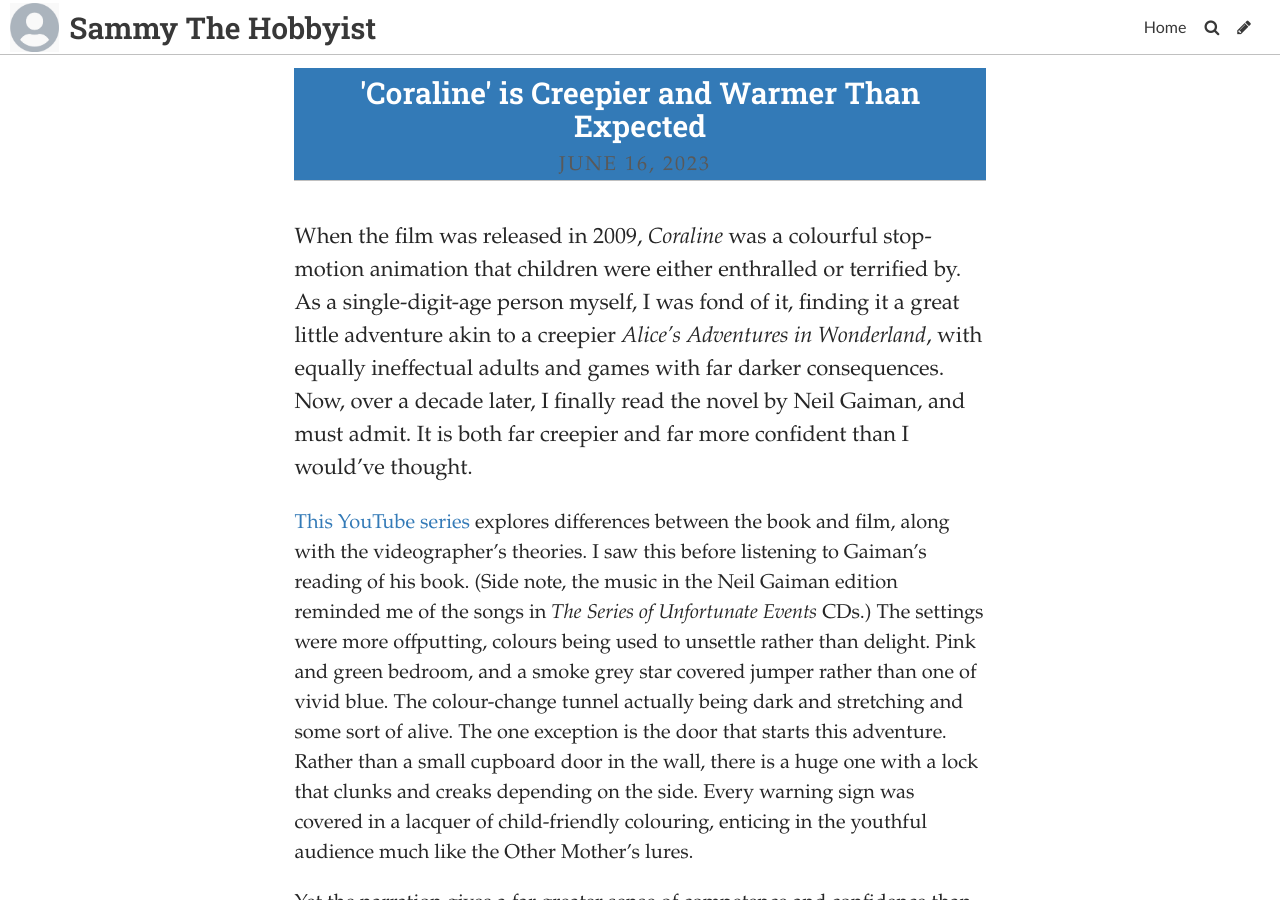
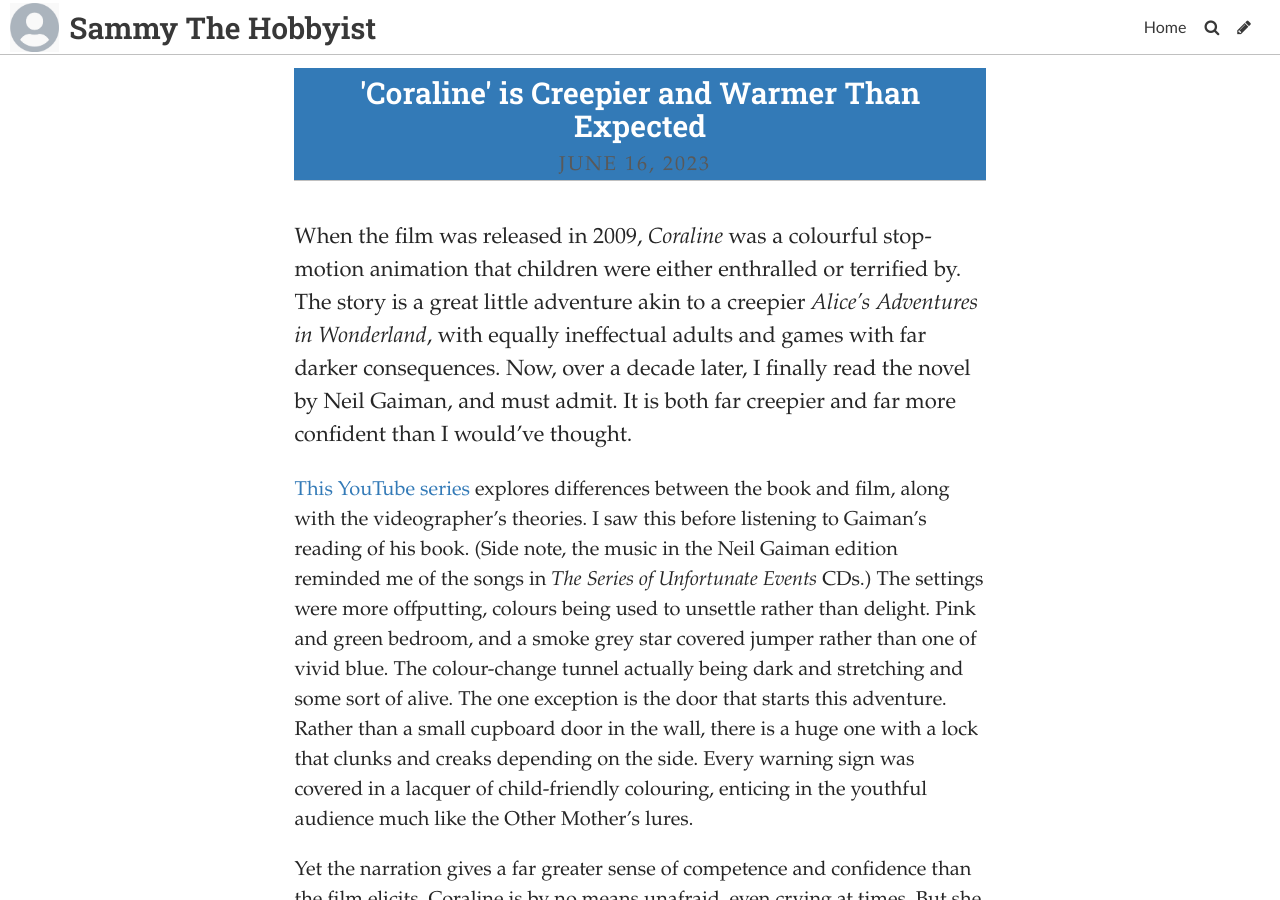
Before and after one commit to SammySpinsAYarn/Blog, a Jekyll site: the page built from _posts/2023-06-09-need-an-idea.md, in a window 1280 px wide and 900 px high. Built offline with Jekyll 4.4.1, drawn with Linux system fonts in a browser that asks for light colours; some web fonts are replaced.

Commit message:
Update Post “2023-06-09-need-an-idea”

```diff
--- a/_posts/2023-06-09-need-an-idea.md
+++ b/_posts/2023-06-09-need-an-idea.md
@@ -5,7 +5,7 @@
 title_color: "#ffffff"
 comments: false
 ---
-When the film was released in 2009, *Coraline* was a colourful stop-motion animation that children were either enthralled or terrified by. As a single-digit-age person myself, I was fond of it, finding it a great little adventure akin to a creepier *Alice's Adventures in Wonderland*, with equally ineffectual adults and games with far darker consequences. Now, over a decade later, I finally read the novel by Neil Gaiman, and must admit. It is both far creepier and far more confident than I would've thought.
+When the film was released in 2009, *Coraline* was a colourful stop-motion animation that children were either enthralled or terrified by. The story is a great little adventure akin to a creepier *Alice's Adventures in Wonderland*, with equally ineffectual adults and games with far darker consequences. Now, over a decade later, I finally read the novel by Neil Gaiman, and must admit. It is both far creepier and far more confident than I would've thought.
 
 [T﻿his YouTube series](https://www.youtube.com/watch?v=y2d1XYcMTDY&list=PLZqMA-B7h5X9Rwnfgvjkr-PZGE1YPdaGD&pp=iAQB) explores differences between the book and film, along with the videographer's theories. I saw this before listening to Gaiman's reading of his book. (Side note, the music in the Neil Gaiman edition reminded me of the songs in *The Series of Unfortunate Events* CDs.) The settings were more offputting, colours being used to unsettle rather than delight. Pink and green bedroom, and a smoke grey star covered jumper rather than one of vivid blue. The colour-change tunnel actually being dark and stretching and some sort of alive. The one exception is the door that starts this adventure. Rather than a small cupboard door in the wall, there is a huge one with a lock that clunks and creaks depending on the side. Every warning sign was covered in a lacquer of child-friendly colouring, enticing in the youthful audience much like the Other Mother's lures.
 
```
